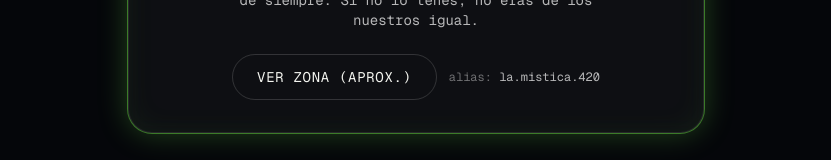
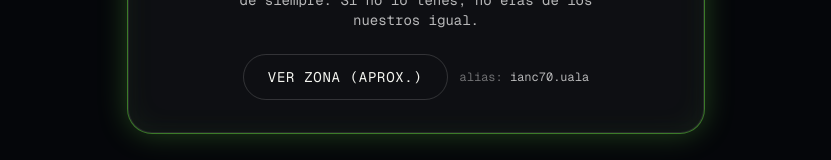
Before and after one commit to DevZeppelin/fiesta420, a Next.js app: page / in a window 1280 px wide. Shown: the part 3552-3712 px from the top of the page, without its empty margins (224-1055 px from the left). Built offline with nearby package versions, Linux system fonts and the light colour scheme; a web font is replaced by a local one.

Commit message:
change alais

```diff
--- a/src/app/page.js
+++ b/src/app/page.js
@@ -160,7 +160,7 @@ export default function Home() {
             Ver zona (aprox.)
           </a>
           <span className="font-mono text-xs text-white/40">
-            alias: <span className="text-white/70">la.mistica.420</span>
+            alias: <span className="text-white/70">ianc70.uala</span>
           </span>
         </div>
       </Reveal>
```
